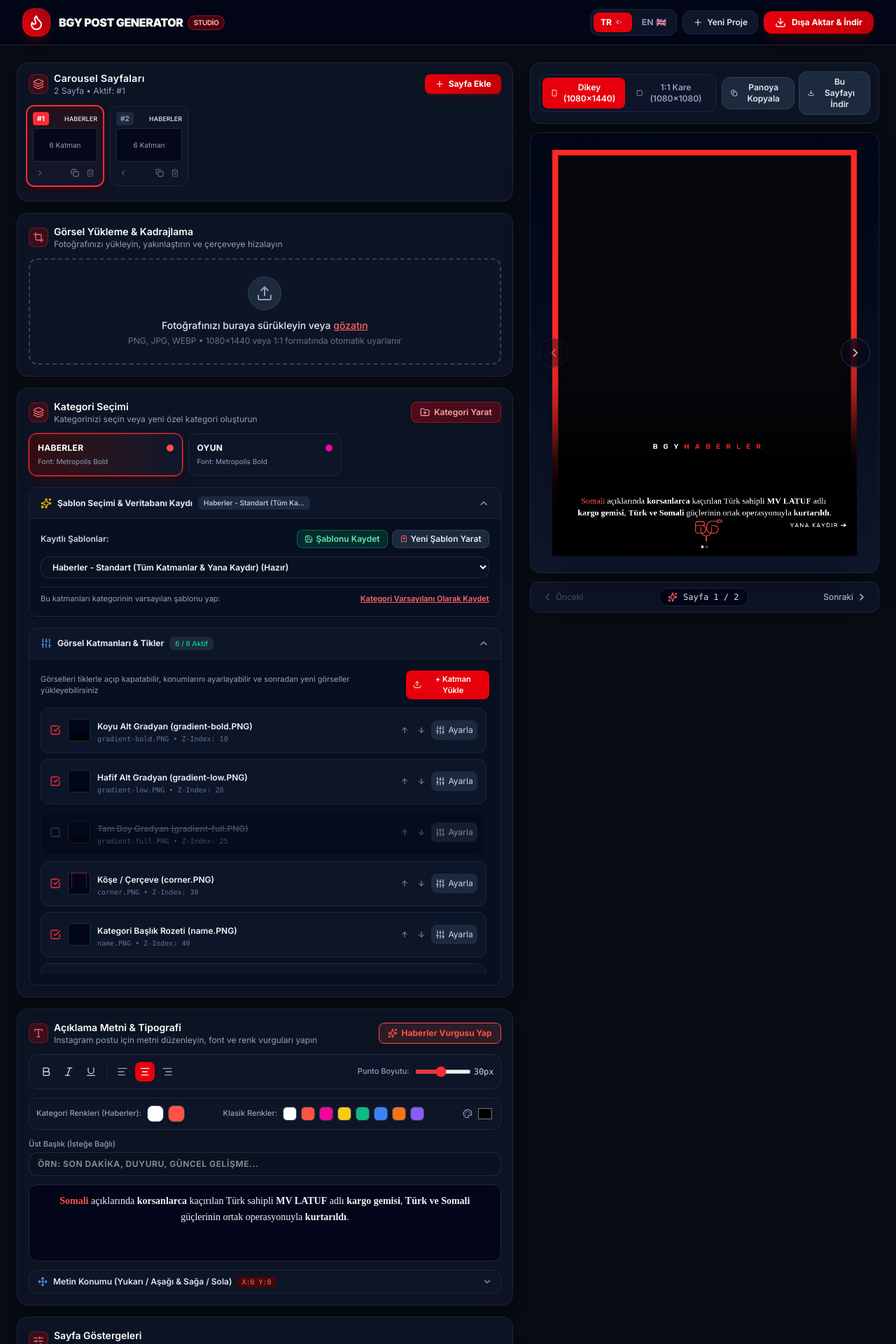
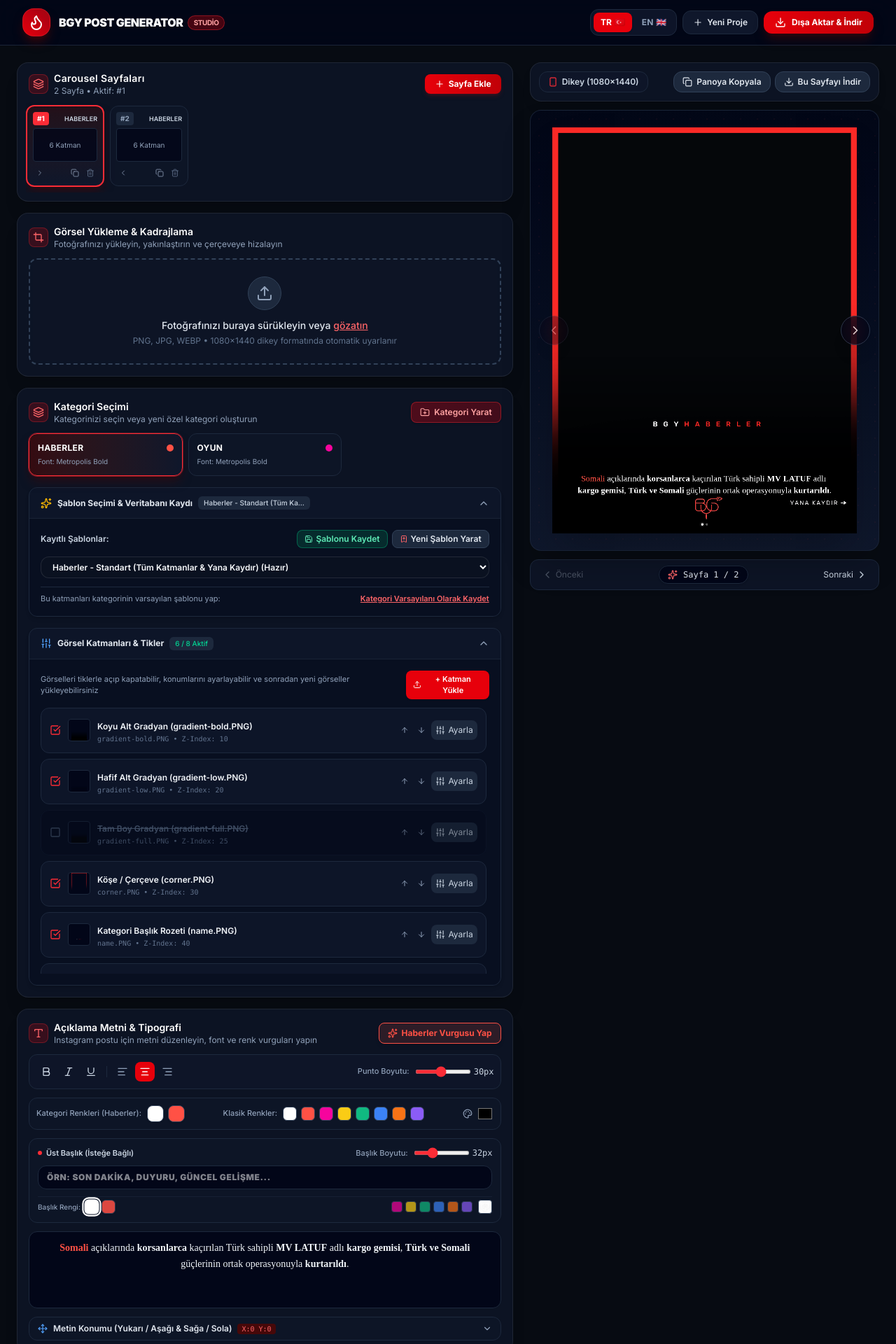
Before and after one commit to zenclaut/instapostgenerator, a React (Vite) app: page / in a window 1280 px wide. Shown: the top 1920 px of the page at 70% size. Built offline with nearby package versions, Linux system fonts and the light colour scheme.

Commit message:
feat: add title font size and color controls, remove 1:1 square format

```diff
--- a/src/App.tsx
+++ b/src/App.tsx
@@ -5,7 +5,7 @@ import {
   Flame
 } from 'lucide-react';
 
-import type { ProjectData, SlideData, AspectRatioType, CustomTemplate, CategoryDefinition } from './types/postTypes';
+import type { ProjectData, SlideData, CustomTemplate, CategoryDefinition } from './types/postTypes';
 import { createNewProject, createNewSlide, initializeDatabase, SAMPLE_PROJECTS } from './db/postDatabase';
 import { PRESET_CATEGORIES, DEFAULT_CUSTOM_TEMPLATES } from './engine/categoryLoader';
 import { db } from './db/postDatabase';
@@ -107,11 +107,6 @@ export function App() {
     newSlides.splice(toIndex, 0, moved);
     setProject((prev) => ({ ...prev, slides: newSlides }));
     setActiveSlideIndex(toIndex);
-  };
-
-  // En-Boy Oranı Değiştirme
-  const handleChangeAspectRatio = (aspectRatio: AspectRatioType) => {
-    setProject((prev) => ({ ...prev, aspectRatio }));
   };
 
   // Yeni Boş Proje Başlat
@@ -250,7 +245,6 @@ export function App() {
             aspectRatio={project.aspectRatio}
             onPrevSlide={() => setActiveSlideIndex((prev) => Math.max(0, prev - 1))}
             onNextSlide={() => setActiveSlideIndex((prev) => Math.min(project.slides.length - 1, prev + 1))}
-            onChangeAspectRatio={handleChangeAspectRatio}
             projectTitle={project.title}
           />
         </div>
--- a/src/components/editor/RichTextEditor.tsx
+++ b/src/components/editor/RichTextEditor.tsx
@@ -250,17 +250,108 @@ export const RichTextEditor: React.FC<RichTextEditorProps> = ({ slide, categorie
       </div>
 
       {/* Üst Başlık (Opsiyonel) */}
-      <div>
-        <label className="text-[11px] text-slate-400 font-medium mb-1 block">
+      <div className="p-3 rounded-xl bg-slate-900/60 border border-slate-800 space-y-2.5">
+        <div className="flex items-center justify-between flex-wrap gap-2">
+          <label className="text-[11px] text-slate-300 font-semibold flex items-center gap-1.5">
+            <span className="w-1.5 h-1.5 rounded-full bg-red-500 inline-block" />
             {t('titleOptional')}
           </label>
+
+          {/* Başlık Punto Boyutu */}
+          <div className="flex items-center gap-2">
+            <span className="text-[11px] text-slate-400 font-medium">{t('titleFontSizeLabel')}:</span>
+            <div className="flex items-center gap-1">
+              <input
+                type="range"
+                min="18"
+                max="64"
+                step="1"
+                value={slide.titleFontSize || 32}
+                onChange={(e) => onChange({ titleFontSize: parseInt(e.target.value) || 32 })}
+                className="w-20 accent-red-500 cursor-pointer h-1.5 bg-slate-800 rounded-lg"
+              />
+              <span className="text-xs font-mono text-slate-300 w-7 text-right">
+                {slide.titleFontSize || 32}px
+              </span>
+            </div>
+          </div>
+        </div>
+
+        {/* Başlık Metin Girişi */}
+        <div className="relative">
           <input
             type="text"
             value={slide.title}
             onChange={(e) => onChange({ title: e.target.value })}
             placeholder={t('titlePlaceholder')}
-          className="w-full px-3 py-2 rounded-xl glass-input text-xs font-bold text-slate-100 uppercase tracking-wider"
+            style={{ color: slide.titleColor || '#FFFFFF' }}
+            className="w-full px-3 py-2 rounded-xl bg-slate-950 border border-slate-800 text-xs font-black uppercase tracking-wider focus:outline-none focus:border-red-500 transition-colors"
           />
+        </div>
+
+        {/* Başlık Renk Paleti */}
+        <div className="flex flex-wrap items-center justify-between gap-2 pt-1 border-t border-slate-800/60">
+          {/* Kategori Renkleri */}
+          <div className="flex items-center gap-1.5">
+            <span className="text-[10px] text-slate-400 font-medium">
+              {t('titleColorLabel')}:
+            </span>
+            <div className="flex items-center gap-1">
+              {currentCategory.fontInfo.colors.map((c) => {
+                const isSelected = (slide.titleColor || '#FFFFFF').toLowerCase() === c.color.toLowerCase();
+                return (
+                  <button
+                    key={c.color}
+                    type="button"
+                    onClick={() => onChange({ titleColor: c.color })}
+                    className={`w-5 h-5 rounded-md border shadow transition-all hover:scale-110 active:scale-95 ${
+                      isSelected ? 'ring-2 ring-white ring-offset-1 ring-offset-slate-900 scale-105 border-white' : 'border-slate-700 opacity-85 hover:opacity-100'
+                    }`}
+                    style={{ backgroundColor: c.color }}
+                    title={`${c.name} (${c.color})`}
+                  />
+                );
+              })}
+            </div>
+          </div>
+
+          {/* Klasik Renkler */}
+          <div className="flex items-center gap-1">
+            {CLASSIC_COLORS.filter(cc => !currentCategory.fontInfo.colors.some(catc => catc.color.toLowerCase() === cc.color.toLowerCase())).map((c) => {
+              const isSelected = (slide.titleColor || '#FFFFFF').toLowerCase() === c.color.toLowerCase();
+              return (
+                <button
+                  key={c.color}
+                  type="button"
+                  onClick={() => onChange({ titleColor: c.color })}
+                  className={`w-4 h-4 rounded border transition-all hover:scale-110 ${
+                    isSelected ? 'ring-2 ring-white ring-offset-1 ring-offset-slate-900 scale-110 border-white' : 'border-slate-700 opacity-70 hover:opacity-100'
+                  }`}
+                  style={{ backgroundColor: c.color }}
+                  title={c.name}
+                />
+              );
+            })}
+
+            {/* Özel Renk Seçici */}
+            <div className="flex items-center ml-1">
+              <label className="cursor-pointer relative flex items-center" title={t('customColor')}>
+                <input
+                  type="color"
+                  value={(slide.titleColor && slide.titleColor.startsWith('#') && slide.titleColor.length === 7) ? slide.titleColor : '#FFFFFF'}
+                  onChange={(e) => onChange({ titleColor: e.target.value })}
+                  className="w-5 h-5 opacity-0 absolute cursor-pointer"
+                />
+                <div
+                  className="w-5 h-5 rounded border border-slate-700 flex items-center justify-center hover:scale-110 transition-transform"
+                  style={{ backgroundColor: slide.titleColor || '#FFFFFF' }}
+                >
+                  <Palette className="w-3 h-3 text-white drop-shadow" />
+                </div>
+              </label>
+            </div>
+          </div>
+        </div>
       </div>
 
       {/* Zengin Metin Giriş Alanı (ContentEditable) */}
--- a/src/components/export/ExportModal.tsx
+++ b/src/components/export/ExportModal.tsx
@@ -108,7 +108,7 @@ export const ExportModal: React.FC<ExportModalProps> = ({
               <p className="text-xs text-slate-400">
                 {t('exportGallerySub', {
                   count: project.slides.length,
-                  ratio: project.aspectRatio === '4:5' ? t('portraitRatio') : t('squareRatio')
+                  ratio: t('portraitRatio')
                 })}
               </p>
             </div>
--- a/src/components/preview/CanvasPreview.tsx
+++ b/src/components/preview/CanvasPreview.tsx
@@ -1,7 +1,6 @@
 import React, { useEffect, useRef, useState, useCallback } from 'react';
 import {
   Smartphone,
-  Square,
   ChevronLeft,
   ChevronRight,
   Download,
@@ -22,7 +21,6 @@ interface CanvasPreviewProps {
   aspectRatio: AspectRatioType;
   onPrevSlide: () => void;
   onNextSlide: () => void;
-  onChangeAspectRatio: (ratio: AspectRatioType) => void;
   projectTitle: string;
 }
 
@@ -33,7 +31,6 @@ export const CanvasPreview: React.FC<CanvasPreviewProps> = ({
   aspectRatio,
   onPrevSlide,
   onNextSlide,
-  onChangeAspectRatio,
   projectTitle
 }) => {
   const { t } = useLanguage();
@@ -92,33 +89,10 @@ export const CanvasPreview: React.FC<CanvasPreviewProps> = ({
     <div className="flex flex-col h-full space-y-3">
       {/* Üst Kontrol & Oran Çubuğu */}
       <div className="glass-panel rounded-2xl p-3 border border-slate-800 flex items-center justify-between gap-2 shadow-lg">
-        {/* En Boy Oranı Seçici (1080x1440 Dikey vs 1:1 Kare) */}
-        <div className="flex items-center gap-1 bg-slate-900/80 p-1 rounded-xl border border-slate-800">
-          <button
-            type="button"
-            onClick={() => onChangeAspectRatio('4:5')}
-            className={`flex items-center gap-1.5 px-3 py-1.5 rounded-lg text-xs font-semibold transition-all ${
-              aspectRatio === '4:5'
-                ? 'bg-red-600 text-white shadow'
-                : 'text-slate-400 hover:text-slate-200'
-            }`}
-          >
-            <Smartphone className="w-3.5 h-3.5" />
-            <span>{t('portraitRatio')}</span>
-          </button>
-
-          <button
-            type="button"
-            onClick={() => onChangeAspectRatio('1:1')}
-            className={`flex items-center gap-1.5 px-3 py-1.5 rounded-lg text-xs font-semibold transition-all ${
-              aspectRatio === '1:1'
-                ? 'bg-red-600 text-white shadow'
-                : 'text-slate-400 hover:text-slate-200'
-            }`}
-          >
-            <Square className="w-3.5 h-3.5" />
-            <span>{t('squareRatio')}</span>
-          </button>
+        {/* Sabit Boyut Göstergesi (1080x1440 Dikey) */}
+        <div className="flex items-center gap-1.5 bg-slate-900/80 px-3 py-1.5 rounded-xl border border-slate-800 text-xs font-semibold text-slate-300">
+          <Smartphone className="w-3.5 h-3.5 text-red-500" />
+          <span>{t('portraitRatio')}</span>
         </div>
 
         {/* Hızlı Aksiyonlar */}
@@ -158,7 +132,7 @@ export const CanvasPreview: React.FC<CanvasPreviewProps> = ({
             ref={canvasRef}
             className="max-h-[580px] max-w-full w-auto h-auto object-contain shadow-2xl block"
             style={{
-              aspectRatio: aspectRatio === '4:5' ? '1080/1440' : '1/1'
+              aspectRatio: '1080/1440'
             }}
           />
 
--- a/src/db/postDatabase.ts
+++ b/src/db/postDatabase.ts
@@ -42,6 +42,7 @@ export const createNewSlide = (categoryId: string = 'haberler', index: number =
     showPaginationDots: true,
     fontSize: 29,
     titleFontSize: 32,
+    titleColor: '#FFFFFF',
     fontFamily: 'Montserrat',
     textAlign: 'center',
     textColor: '#FFFFFF',
--- a/src/engine/canvasRenderer.ts
+++ b/src/engine/canvasRenderer.ts
@@ -122,11 +122,11 @@ export async function renderSlideToCanvas(
   canvas: HTMLCanvasElement,
   options: RenderCanvasOptions
 ): Promise<void> {
-  const { slide, slideIndex, totalSlides, aspectRatio, scaleFactor = 1 } = options;
+  const { slide, slideIndex, totalSlides, scaleFactor = 1 } = options;
 
-  // Instagram standart boyutları (1080x1440 Dikey veya 1080x1080 Kare)
+  // Instagram standart boyutu (1080x1440 Dikey 4:5)
   const baseWidth = 1080;
-  const baseHeight = (aspectRatio === '4:5' || (aspectRatio as string) === '1080x1440') ? 1440 : 1080;
+  const baseHeight = 1440;
 
 
   const width = baseWidth * scaleFactor;
@@ -271,7 +271,7 @@ export async function renderSlideToCanvas(
   if (titleLines.length > 0) {
     ctx.save();
     ctx.font = `800 ${titleFontSize}px ${fontFam}`;
-    ctx.fillStyle = '#FFFFFF';
+    ctx.fillStyle = slide.titleColor || '#FFFFFF';
     ctx.textAlign = slide.textAlign || 'center';
     ctx.shadowColor = 'rgba(0,0,0,0.95)';
     ctx.shadowBlur = 10;
--- a/src/i18n/translations.ts
+++ b/src/i18n/translations.ts
@@ -24,7 +24,7 @@ export const translations = {
     imageUploadSub: 'Fotoğrafınızı yükleyin, yakınlaştırın ve çerçeveye hizalayın',
     dragDropText: 'Fotoğrafınızı buraya sürükleyin veya',
     browse: 'gözatın',
-    formatHint: 'PNG, JPG, WEBP • 1080×1440 veya 1:1 formatında otomatik uyarlanır',
+    formatHint: 'PNG, JPG, WEBP • 1080×1440 dikey formatında otomatik uyarlanır',
     uploadedImage: 'Yüklenen Görsel',
     reframeSub: 'Yakınlaştırın ve kadrajlayın',
     changeImage: 'Görseli Değiştir',
@@ -113,6 +113,8 @@ export const translations = {
     customColor: 'Özel Renk',
     titleOptional: 'Üst Başlık (İsteğe Bağlı)',
     titlePlaceholder: 'Örn: SON DAKİKA, DUYURU, GÜNCEL GELİŞME...',
+    titleFontSizeLabel: 'Başlık Boyutu',
+    titleColorLabel: 'Başlık Rengi',
     contentPlaceholder: 'Buraya post açıklama metnini yazın. İstediğiniz kelimeleri seçip üstteki butonlarla renklendirebilir veya kalınlaştırabilirsiniz...',
     textPositioning: 'Metin Konumu (Yukarı / Aşağı & Sağa / Sola)',
     textOffsetYLabel: 'Dikey Konum (Y Offset)',
@@ -172,7 +174,7 @@ export const translations = {
     imageUploadSub: 'Upload your photo, zoom and frame it perfectly',
     dragDropText: 'Drag & drop your photo here or',
     browse: 'browse',
-    formatHint: 'PNG, JPG, WEBP • Automatically formatted to 1080×1440 or 1:1',
+    formatHint: 'PNG, JPG, WEBP • Automatically formatted to 1080×1440 portrait',
     uploadedImage: 'Uploaded Image',
     reframeSub: 'Zoom and adjust framing',
     changeImage: 'Change Image',
@@ -261,6 +263,8 @@ export const translations = {
     customColor: 'Custom Color',
     titleOptional: 'Header / Title (Optional)',
     titlePlaceholder: 'e.g.: BREAKING, ANNOUNCEMENT, LATEST NEWS...',
+    titleFontSizeLabel: 'Title Size',
+    titleColorLabel: 'Title Color',
     contentPlaceholder: 'Type your post content here. Select words and use toolbar buttons to colorize or bold them...',
     textPositioning: 'Text Position (Up / Down & Left / Right)',
     textOffsetYLabel: 'Vertical Position (Y Offset)',
--- a/src/types/postTypes.ts
+++ b/src/types/postTypes.ts
@@ -1,4 +1,4 @@
-export type AspectRatioType = '4:5' | '1:1';
+export type AspectRatioType = '4:5';
 
 export interface CategoryColor {
   name: string;
@@ -74,6 +74,7 @@ export interface SlideData {
   // Tipografi, Hizalama & Konumlandırma
   fontSize: number;
   titleFontSize: number;
+  titleColor?: string;
   fontFamily: string;
   textAlign: 'left' | 'center' | 'right';
   textColor: string;
```
Lines whose indentation alone changed are shown as unchanged.
